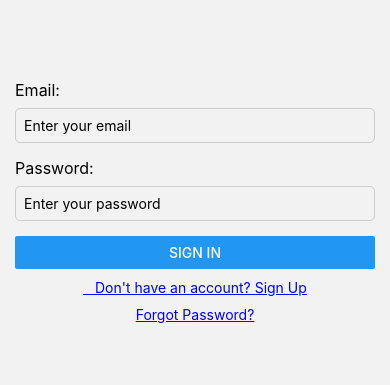
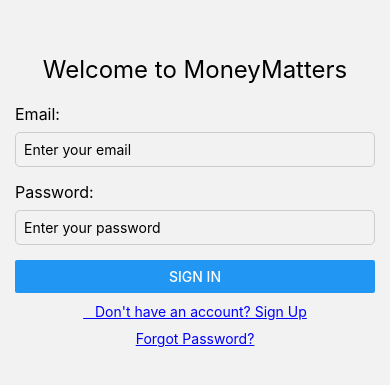
Before and after one commit to ECSE428-Money-Matters/Finance-App, a React Native app in the folder MoneyMatters/Frontend/: screen /SignIn in a window 390 px wide. Shown: the part 221-606 px from the top of the page. Built offline with nearby package versions, Linux system fonts and the light colour scheme; what react-native would draw is missing.

Commit message:
Switched default to login

```diff
--- a/MoneyMatters/Frontend/navigation/AppNavigator.js
+++ b/MoneyMatters/Frontend/navigation/AppNavigator.js
@@ -11,7 +11,7 @@ const Stack = createStackNavigator();
 
 const AppNavigator = () => {
   return (
-    <Stack.Navigator initialRouteName="SignUp">
+    <Stack.Navigator initialRouteName="SignIn">
       <Stack.Screen
         name="SignIn"
         component={SignInPage}
--- a/MoneyMatters/Frontend/pages/SignInPage.js
+++ b/MoneyMatters/Frontend/pages/SignInPage.js
@@ -45,6 +45,7 @@ const SignInPage = ({ navigation }) => {
 
   return (
     <View style={styles.container}>
+      <Text style={styles.title}>Welcome to MoneyMatters</Text>
       <Text style={styles.label}>Email:</Text>
       <TextInput
         style={styles.input}
@@ -101,6 +102,11 @@ const styles = StyleSheet.create({
     marginTop: 10,
     textDecorationLine: 'underline',
   },
+  title: {
+    fontSize: 24, // Adjust the font size as needed
+    textAlign: 'center',
+    marginBottom: 20, // Adjust the margin as needed
+  },
 });
 
 export default SignInPage;
--- a/MoneyMatters/Frontend/pages/SignUpPage.js
+++ b/MoneyMatters/Frontend/pages/SignUpPage.js
@@ -43,7 +43,6 @@ const SignUpPage = ({ navigation }) => {
 
   return (
     <View style={styles.container}>
-      <Text style={styles.title}>Welcome to MoneyMatters</Text>
       <Text style={styles.label}>Email:</Text>
       <TextInput
         style={styles.input}
@@ -87,11 +86,6 @@ const styles = StyleSheet.create({
     justifyContent: 'center',
     paddingHorizontal: 15,
   },
-  title: {
-    fontSize: 24, // Adjust the font size as needed
-    textAlign: 'center',
-    marginBottom: 20, // Adjust the margin as needed
-  },
   label: {
     fontSize: 16,
     marginBottom: 8,
```
